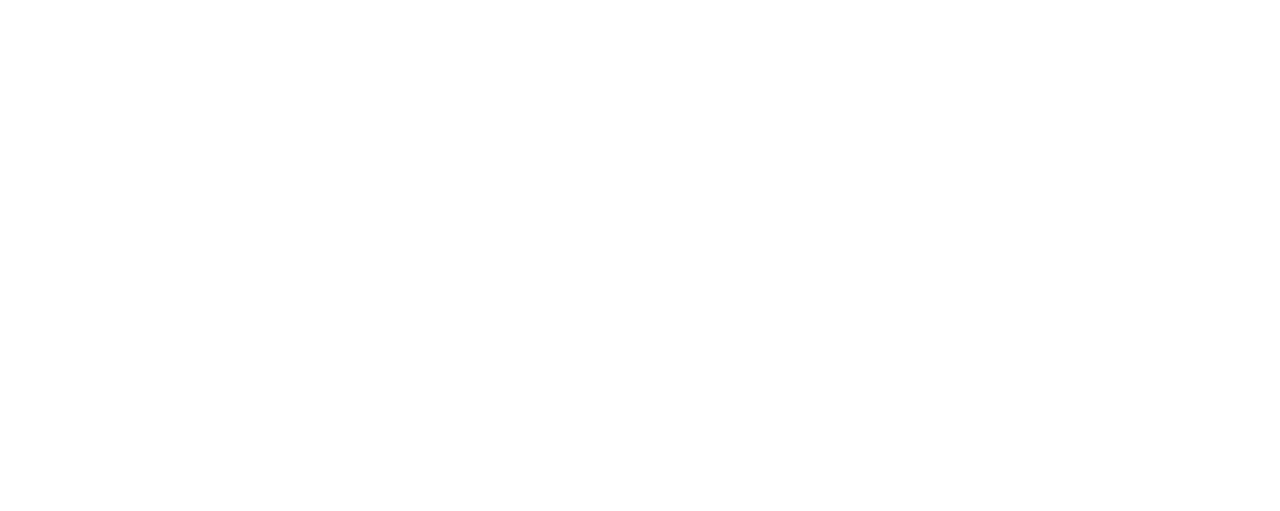
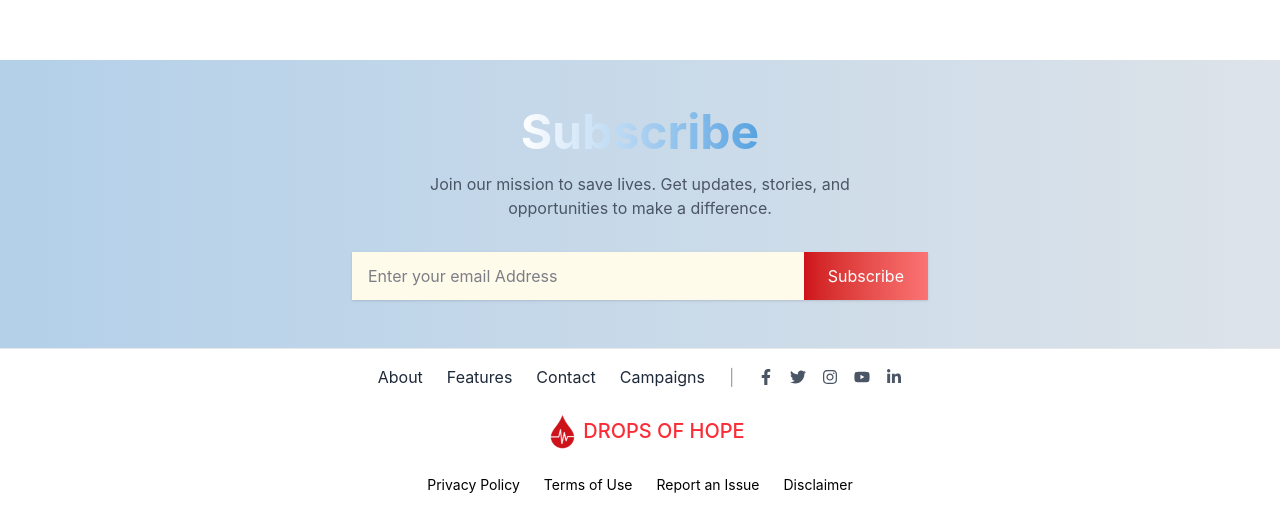
Before and after one commit to Drops-of-Hope/doh_web_frontend, a Next.js app: page / in a window 1280 px wide. Shown: the part 1540-2051 px from the top of the page. Before the commit the page ends 1600 px from the top, so only its background shows below. Built offline with nearby package versions, Linux system fonts and the light colour scheme.

Commit message:
feat: rendered footer to all public pages

```diff
--- a/src/app/(public)/layout.tsx
+++ b/src/app/(public)/layout.tsx
@@ -1,4 +1,4 @@
-import { NavBar } from "@/components";
+import { NavBar, Footer } from "@/components";
 
 export default function PublicLayout({
   children,
@@ -9,6 +9,10 @@
     <div className="bg-white">
         <NavBar />
         {children}
+        <div className="mt-8">
+          <Footer />
+        </div>
+
     </div>
   );
 }
--- a/src/app/page.tsx
+++ b/src/app/page.tsx
@@ -1,4 +1,4 @@
-import { NavBar, Hero } from "@/components";
+import { NavBar, Hero, Footer } from "@/components";
 
 export default async function Home() {
 
@@ -9,6 +9,7 @@
       <div id="section-1" className="h-[100vh] flex flex-col items-center justify-center">
         next section to test the hero button scrollable function
       </div>
+      <Footer />
 
     </main>
   );
--- a/src/components/index.ts
+++ b/src/components/index.ts
@@ -19,6 +19,7 @@
 import ProfileHeader from "./organisms/ProfileHeader";
 import LoginActivity from "./organisms/LoginActivity";
 import AuditLogs from "./organisms/AuditLogs";
+import Footer from "./organisms/Footer";
 
 export {
     Button,
@@ -41,5 +42,6 @@
     DonationBanner,
     ProfileHeader,
     LoginActivity,
-    AuditLogs
+    AuditLogs,
+    Footer
 }
--- a/src/components/organisms/Footer.tsx
+++ b/src/components/organisms/Footer.tsx
@@ -1,5 +1,4 @@
 import React from 'react';
-import Image from 'next/image';
 import {
   FaFacebookF,
   FaTwitter,
@@ -7,18 +6,18 @@
   FaYoutube,
   FaLinkedinIn,
 } from 'react-icons/fa';
+import { Logo } from "@/components";
 
 export default function Footer() {
   return (
     <div className="w-full">
-      {/* Subscribe Section */}
-      <section className="bg-gradient-to-r from-[#B3D0E9] to-[#DDE3E9] text-center py-16 px-4">
-        <h2 className="text-[52px] font-bold mb-4">
+      <section className="bg-gradient-to-r from-[#B3D0E9] to-[#DDE3E9] text-center py-12 px-2">
+        <h2 className="text-5xl font-bold mb-4">
         <span className="bg-gradient-to-r from-[#FFFFFF] to-[#55A2E0] bg-clip-text text-transparent font-Roboto">
             Subscribe
         </span>
         </h2>
-        <p className="text-gray-600 max-w-xl mx-auto mb-8 text-[18px] font-Roboto">
+        <p className="text-gray-600 max-w-xl mx-auto mb-8 text-md font-Roboto">
           Join our mission to save lives. Get updates, stories, and <br/> opportunities to make a difference.
         </p>
 
@@ -27,7 +26,7 @@
             <input
               type="email"
               placeholder="Enter your email Address"
-              className="w-full px-4 py-3 outline-none bg-amber-50 placeholder-[#7B7E86] font-Roboto text-[16px]"
+              className="w-full px-4 py-3 outline-none bg-amber-50 placeholder-[#7B7E86] font-Roboto text-md"
             />
             <button className="bg-gradient-to-r from-[#CE121A] to-[#FB7373] text-white px-6 text-[16px] font-Roboto">
               Subscribe
@@ -36,11 +35,10 @@
         </div>
       </section>
 
-      {/* Footer Section */}
       <footer className="bg-white border-t border-gray-200 text-center">
-        <div className="py-8 px-4">
+        <div className="py-4 px-2">
           {/* Top Nav Links */}
-          <div className="flex flex-wrap justify-center items-center gap-6 mb-4 text-black text-[16px] font-Roboto font-weight-400">
+          <div className="flex flex-wrap justify-center items-center gap-6 mb-4 text-gray-800 font-Roboto font-weight-400">
             <a href="#">About</a>
             <a href="#">Features</a>
             <a href="#">Contact</a>
@@ -55,17 +53,11 @@
             </div>
           </div>
 
-          {/* Logo */}
           <div className="flex justify-center items-center gap-2 mb-4 objectFit-contain">
-            <Image
-                src="/assets/logo.png"
-                alt="Drops of Hope"
-                width={100}
-                height={120}
-
-            />
-            <span className="font-medium text-[#CE121A] text-[20px]">DROPS OF</span>
-            <span className="font-bold text-[#CE121A] text-[25px]">HOPE</span>
+            <Logo
+            width={56}
+            height={56}
+            textSize = "text-xl"/>
           </div>
 
           {/* Bottom Links */}
```
